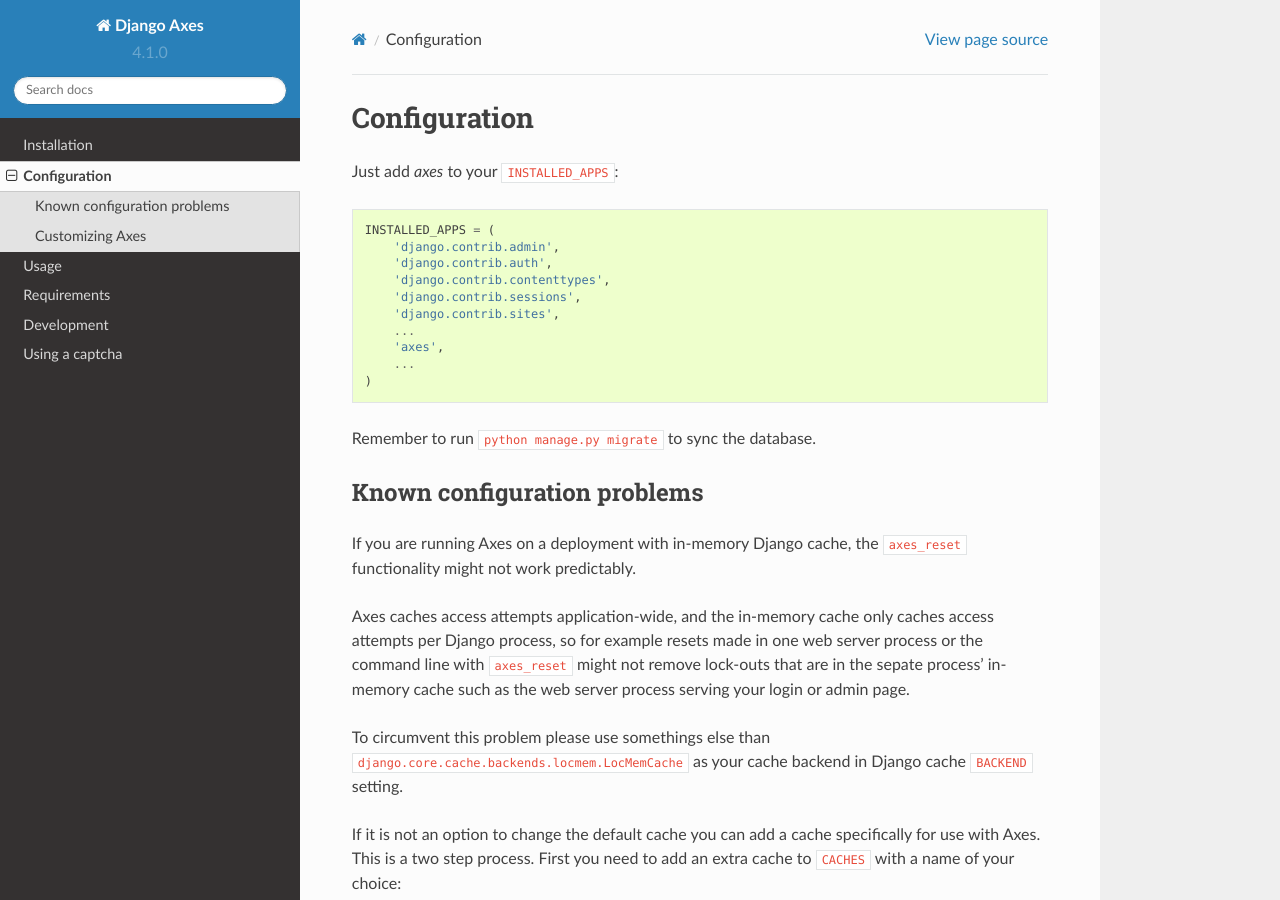
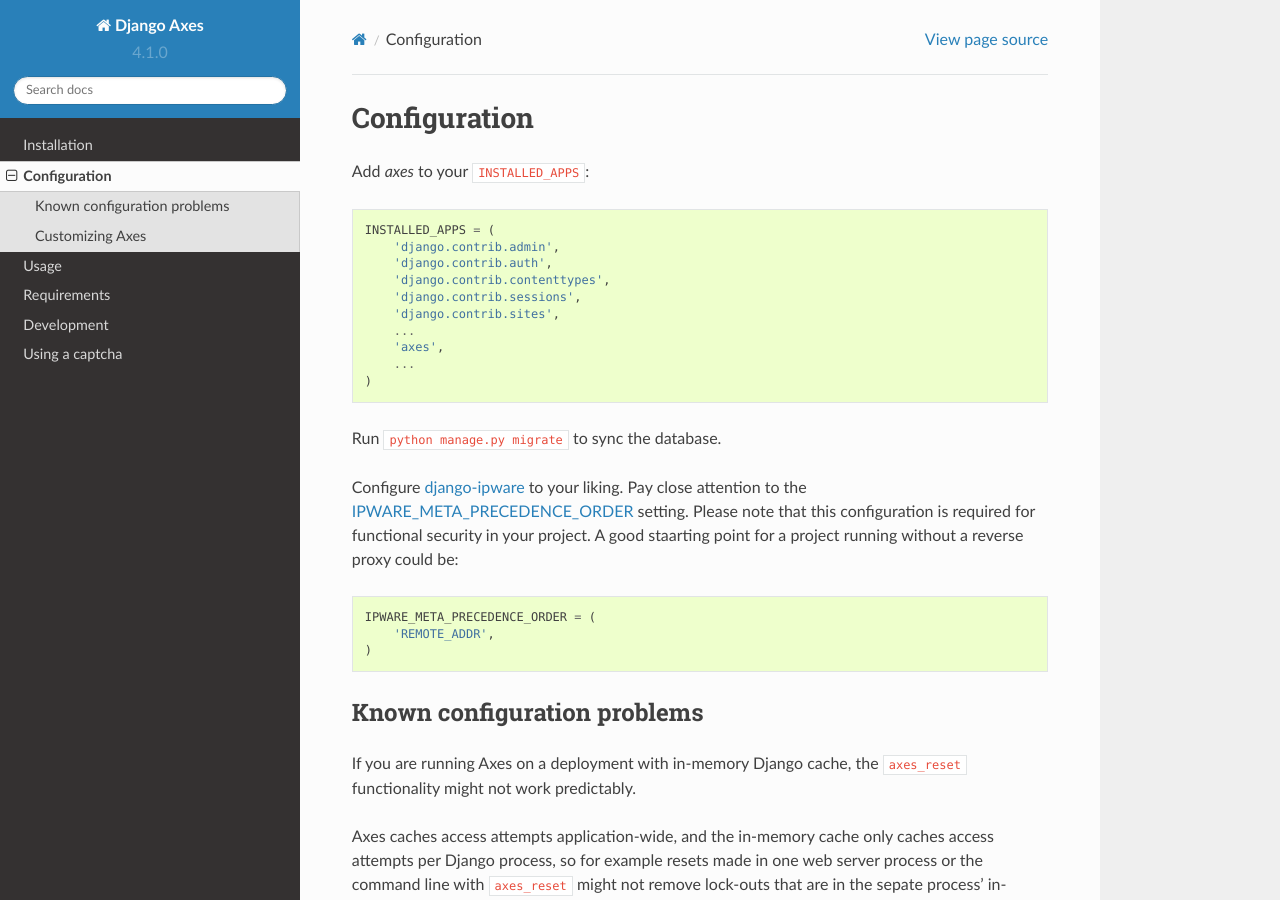
Before and after one commit to jazzband/django-axes, a Sphinx documentation site: the page built from docs/configuration.rst, in a window 1280 px wide and 900 px high. Built offline with Sphinx 7.4.7 and the Read the Docs theme 2.0.0, drawn with Linux system fonts in a browser that asks for light colours.

Commit message:
Add django-ipware documentation
Relates to #286

```diff
--- a/docs/configuration.rst
+++ b/docs/configuration.rst
@@ -3,7 +3,7 @@
 Configuration
 =============
 
-Just add `axes` to your ``INSTALLED_APPS``::
+Add `axes` to your ``INSTALLED_APPS``::
 
     INSTALLED_APPS = (
         'django.contrib.admin',
@@ -16,7 +16,13 @@
         ...
     )
 
-Remember to run ``python manage.py migrate`` to sync the database.
+Run ``python manage.py migrate`` to sync the database.
+
+Configure `django-ipware <https://github.com/un33k/django-ipware/>`_ to your liking. Pay close attention to the  `IPWARE_META_PRECEDENCE_ORDER <https://github.com/un33k/django-ipware#precedence-order>`_ setting. Please note that this configuration is required for functional security in your project. A good staarting point for a project running without a reverse proxy could be::
+
+    IPWARE_META_PRECEDENCE_ORDER = (
+        'REMOTE_ADDR',
+    )
 
 Known configuration problems
 ----------------------------
```
